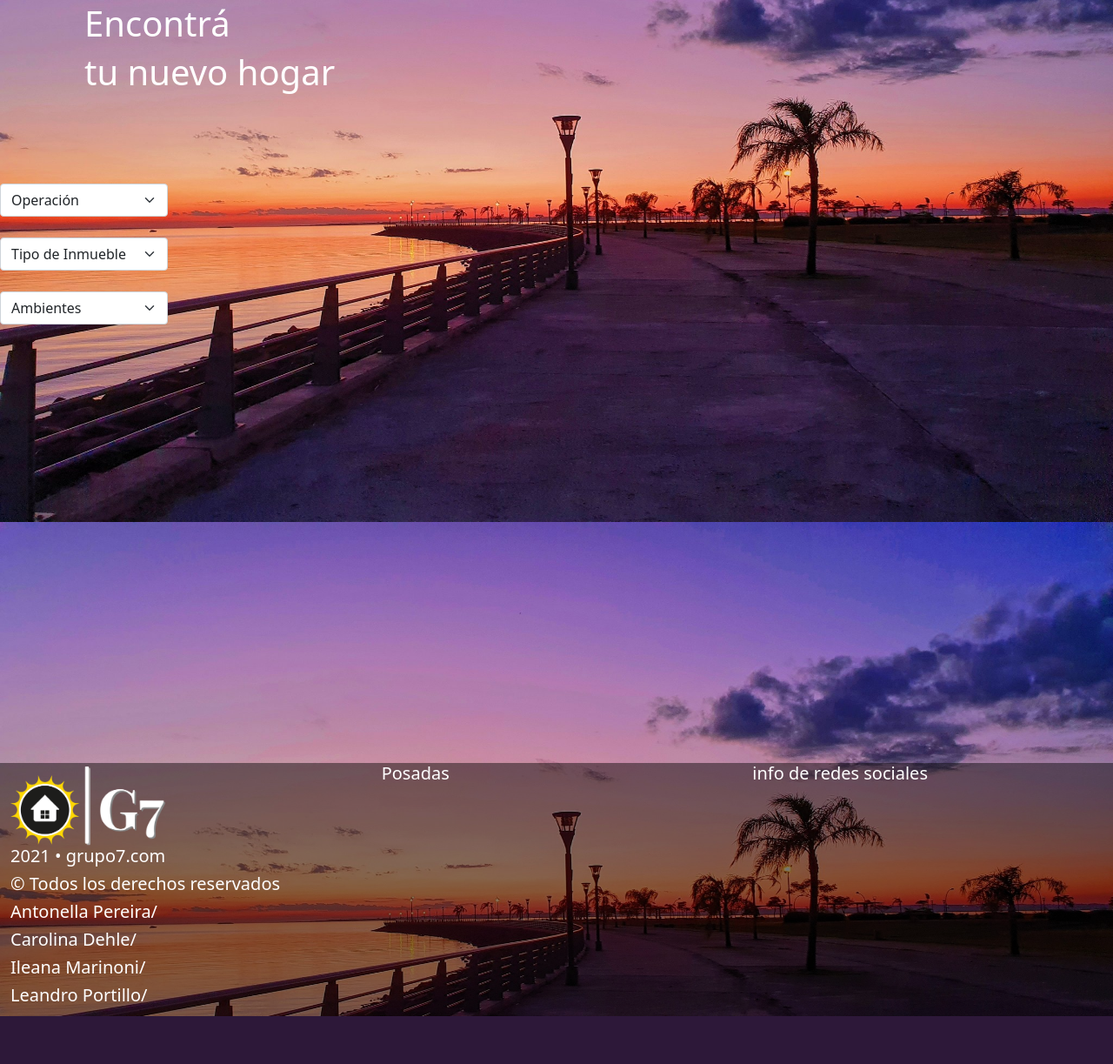
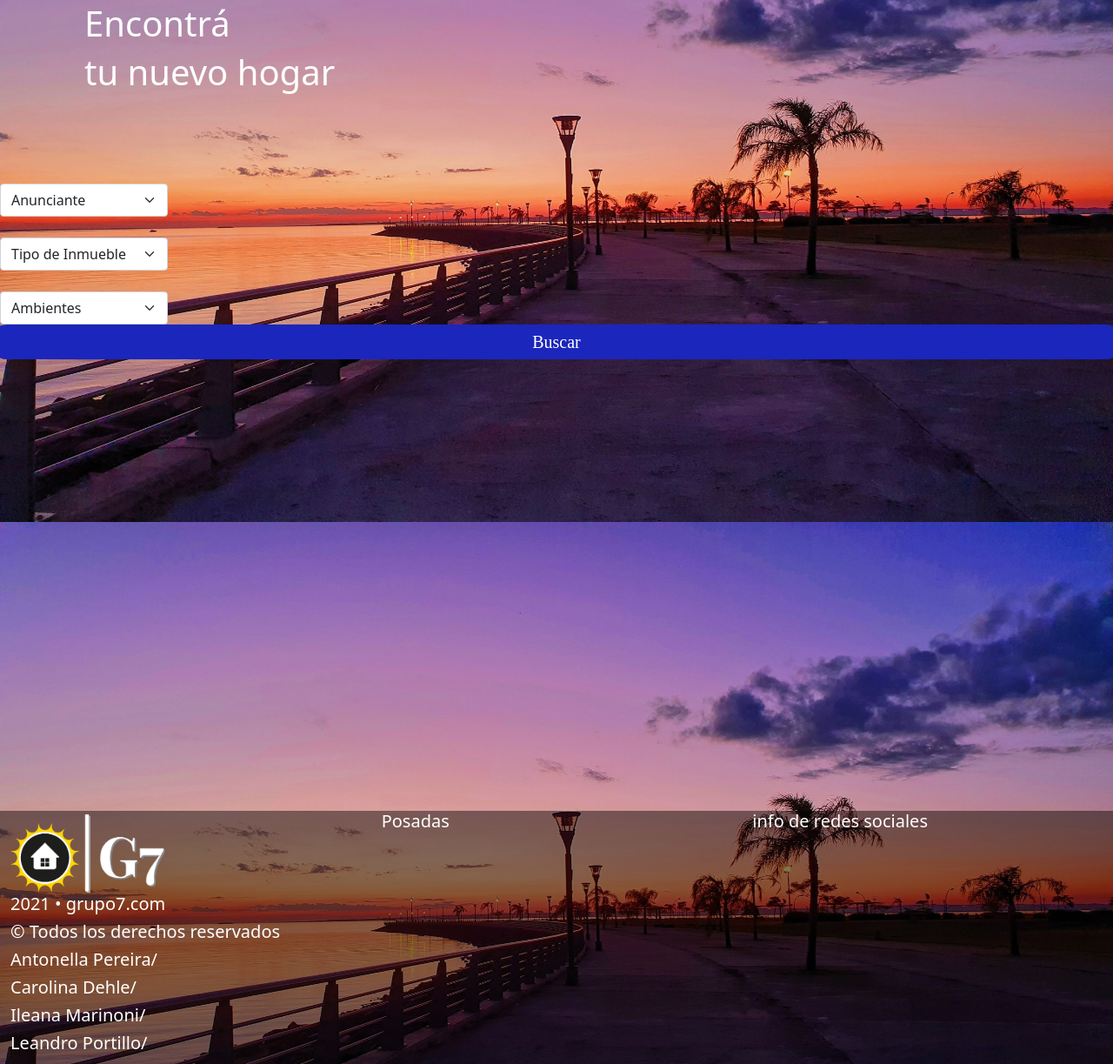
Before and after one commit to car0s0ad/proyecto-final, a PHP site: page / in a window 1280 px wide. Shown: the part 200-1423 px from the top of the page at 87% size. Before the commit the page ends 1368 px from the top, so only its background shows below. Run offline with PHP 8.4, Linux system fonts and the light colour scheme; some libraries are stand-ins or nearby versions; some web fonts are replaced.

Commit message:
cambios busqueda

```diff
--- a/estilos.css
+++ b/estilos.css
@@ -29,38 +29,6 @@ footer{
     background-color:rgba(249, 220, 144, 0.5);
 }
 
-<<<<<<< HEAD
-=======
-.camp-select .mycamp{
-    button.btn{
-      border-radius: 0;
-      border-color: #ffffff;
-      border-width: 2px;
-      background-color: transparent;
-      &:hover{
-        background-color: rgba(0,0,0,.2);
-        border-color: #ffffff;
-      }
-      .caret{
-        height: 10px;
-        width: 10px;
-        margin-top: -12px;
-        border: none;
-        &:before{
-          font-family: 'FontAwesome';
-          display: inline-block;
-          content:'\f107';
-          color: #fff;
-          font-size: 20px;
-          // width: 200px;
-          // height: 200px;
-        }
-      }
-    }
-
-  }
-
->>>>>>> 31bf4336a22c5c1a2b26d23d15f6c338b30fe6b2
 
 .botoncito{
     background:#1B26BC;
@@ -90,9 +58,6 @@ footer{
     border-radius: 25px;
 }
 
-.imagen1 {
-
-}
 
 .bloque1{
     margin:90px;
@@ -107,7 +72,7 @@ footer{
 
 .texto {
     font-weight:36px;
-    line-height: 19px;
+    line-height:19px;
 }
 
 .textos2 {
--- a/index.php
+++ b/index.php
@@ -16,10 +16,9 @@
   <div class="row">
     <div class="col-md-2">
       <select class="form-select">
-        <option selected>Operación</option>
-        <option value="1">Alquiler</option>
-        <option value="2">Venta</option>
-        <option value="3">Alquiler temporal</option>
+        <option selected>Anunciante</option>
+        <option value="1">Dueño directo</option>
+        <option value="2">Inmobiliaria</option>
       </select>
     </div>
   </div>
@@ -27,7 +26,7 @@
   <div class="row">
     <div class="col-md-2">
       <select class="form-select">
-        <option selected> Tipo de Inmueble</option>
+        <option selected>Tipo de Inmueble</option>
         <option value="1">Cualquier tipo de propiedad</option>
         <option value="2">Casa</option>
         <option value="3">Departamento</option>
@@ -35,7 +34,6 @@
         <option value="5">Terreno</option>
         <option value="6">Oficina/Consultorio</option>
         <option value="7">Depósito</option>
-        <option value="8">Quinta</option>
       </select>
     </div>
   </div>
@@ -51,6 +49,7 @@
         <option value="5">5 ambientes</option>
       </select>
     </div>
+    <a class="botoncito" href="#">Buscar <i class="las la-angle-right"></i></a>
   </div>
 </section>
 
```
